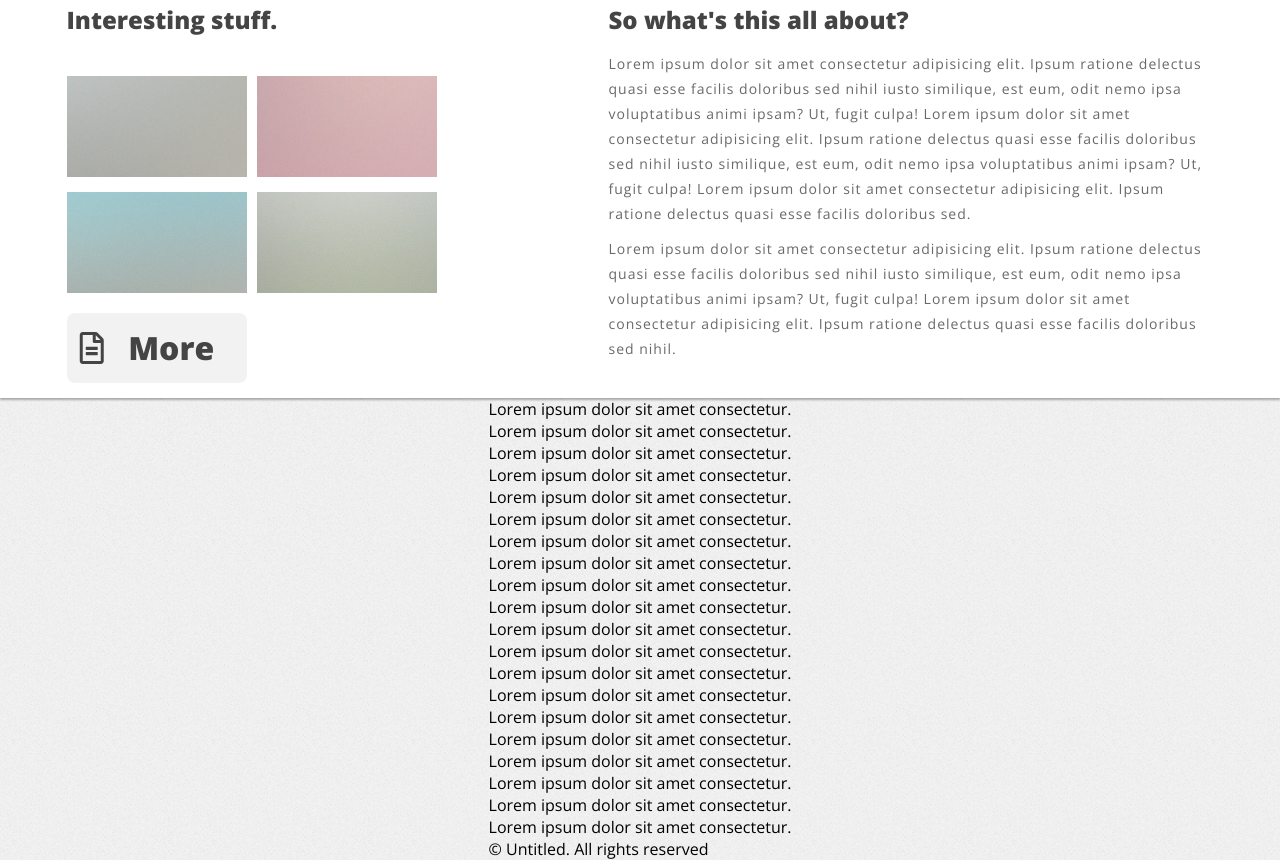
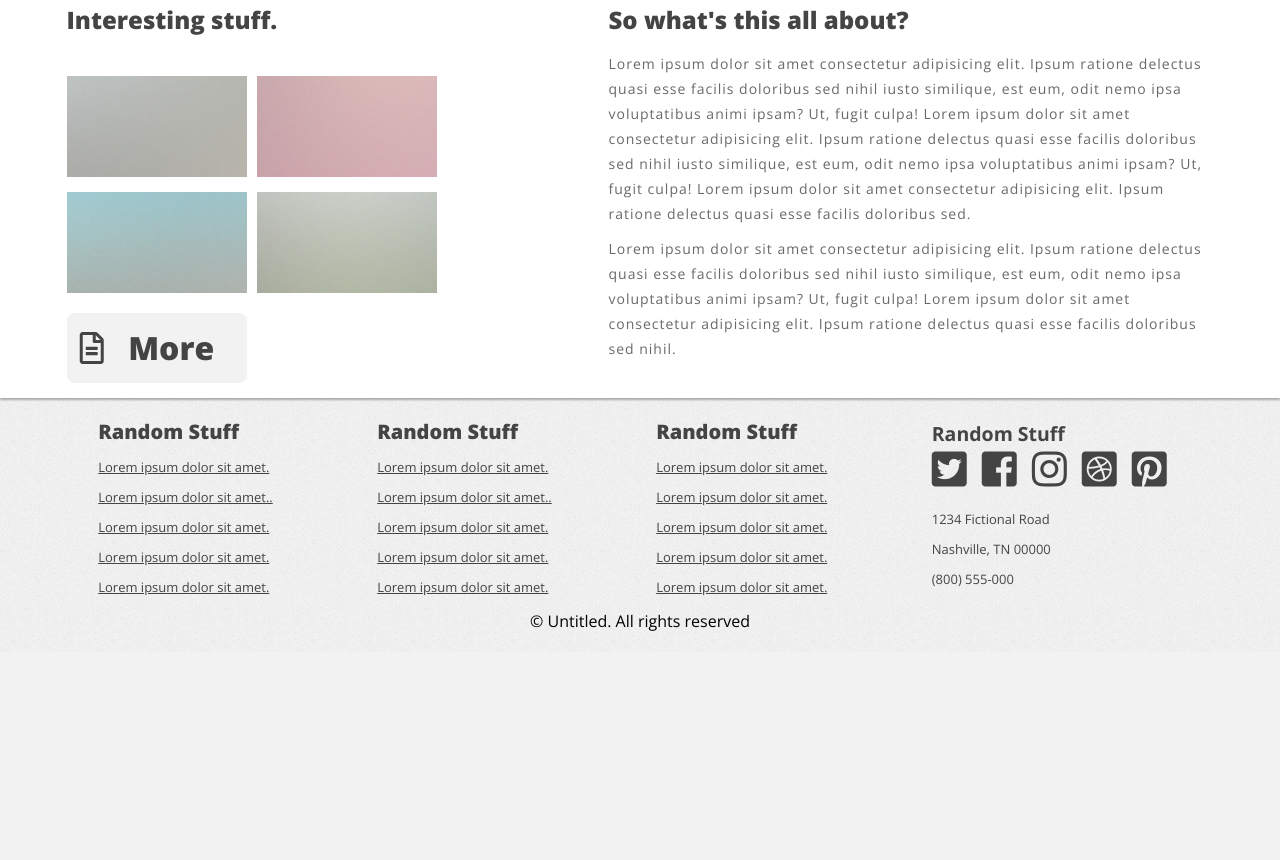
Before and after one commit to FabioFrontdev/Prueba-Frontend, a website: page public/index.html in a window 1280 px wide. Shown: the part 878-1738 px from the top of the page. After the commit the page ends 1530 px from the top, so only its background shows below. Drawn offline with nearby package versions, Linux system fonts and the light colour scheme.

Commit message:
Se termina el componente footer con sus estylos y RWD

```diff
--- a/dev/components/Footer.pug
+++ b/dev/components/Footer.pug
@@ -3,32 +3,45 @@ footer#Footer.footer
     div.footer-first
 
         div.footer-first__random
-            p Lorem ipsum dolor sit amet consectetur.
-            p Lorem ipsum dolor sit amet consectetur.
-            p Lorem ipsum dolor sit amet consectetur.
-            p Lorem ipsum dolor sit amet consectetur.
-            p Lorem ipsum dolor sit amet consectetur.
+            h2 Random Stuff
+
+            p Lorem ipsum dolor sit amet.
+            p Lorem ipsum dolor sit amet..
+            p Lorem ipsum dolor sit amet.
+            p Lorem ipsum dolor sit amet.
+            p Lorem ipsum dolor sit amet.
 
         div.footer-first__random
-            p Lorem ipsum dolor sit amet consectetur.
-            p Lorem ipsum dolor sit amet consectetur.
-            p Lorem ipsum dolor sit amet consectetur.
-            p Lorem ipsum dolor sit amet consectetur.
-            p Lorem ipsum dolor sit amet consectetur.
+            h2 Random Stuff
+
+            p Lorem ipsum dolor sit amet.
+            p Lorem ipsum dolor sit amet..
+            p Lorem ipsum dolor sit amet.
+            p Lorem ipsum dolor sit amet.
+            p Lorem ipsum dolor sit amet.
 
         div.footer-first__random
-            p Lorem ipsum dolor sit amet consectetur.
-            p Lorem ipsum dolor sit amet consectetur.
-            p Lorem ipsum dolor sit amet consectetur.
-            p Lorem ipsum dolor sit amet consectetur.
-            p Lorem ipsum dolor sit amet consectetur.
+            h2 Random Stuff
 
-        div.footer-first__random
-            p Lorem ipsum dolor sit amet consectetur.
-            p Lorem ipsum dolor sit amet consectetur.
-            p Lorem ipsum dolor sit amet consectetur.
-            p Lorem ipsum dolor sit amet consectetur.
-            p Lorem ipsum dolor sit amet consectetur.
+            p Lorem ipsum dolor sit amet.
+            p Lorem ipsum dolor sit amet.
+            p Lorem ipsum dolor sit amet.
+            p Lorem ipsum dolor sit amet.
+            p Lorem ipsum dolor sit amet.
+
+        div.footer-first__random__1
+            h2 Random Stuff
+
+            div.footer-first__random__social
+                i.fab.fa-twitter-square
+                i.fab.fa-facebook-square
+                i.fab.fa-instagram
+                i.fab.fa-dribbble-square
+                i.fab.fa-pinterest-square
+
+            p.nodec 1234 Fictional Road
+            p.nodec Nashville, TN 00000
+            p.nodec (800) 555-000
 
 
     div.footer-second
--- a/dev/scss/footer.scss
+++ b/dev/scss/footer.scss
@@ -0,0 +1,96 @@
+@import "./vars.scss";
+
+.footer {
+    max-width: $desktop;
+    width: 100%;
+    display: flex;
+    flex-direction: column;
+    align-items: center;
+    justify-content: space-around;
+    margin: 20px 0;
+    padding: 0 46px;
+
+    @include mobile{
+        margin: 0 5px;
+        padding: 0 16px;
+    }
+
+    & .footer-first {
+        width: 100%;
+        display: flex;
+        flex-direction: row;
+        align-items: center;
+        justify-content: space-around;
+        padding: 0;
+
+        @include mobile{
+            margin: 0 5px;
+            padding: 0 16px;
+            flex-direction: column;
+        }
+
+        & .footer-first__random {
+            display: flex;
+            flex-direction: column;
+            align-items: flex-start;
+            justify-content: center;
+            max-width: 300px;
+
+            @include mobile{
+                margin: 20px 0;
+            }
+
+            & h2 {
+                font-size: 20px;
+                margin-bottom: 15px;
+                font-family: $universal-font;
+                font-weight: 800;
+                color: $Darkgray-color;
+            }
+
+            & p {
+                font-size: 13px;
+                margin-bottom: 15px;
+                font-family: $universal-font;
+                font-weight: 500;
+                color: $Darkgray-color;
+                line-height: 15px;
+                text-decoration: underline;
+            }
+
+            & .footer-first__random__social{
+                display: flex;
+                flex-direction: row;
+                align-items: center;
+                justify-content: center;
+            }
+        }
+
+        & .footer-first__random__1 {
+            display: flex;
+            flex-direction: column;
+            align-items: flex-start;
+            justify-content: center;
+            max-width: 300px;
+            font-size: 13px;
+            margin-bottom: 15px;
+            font-family: $universal-font;
+            font-weight: 500;
+            color: $Darkgray-color;
+            line-height: 30px;
+            text-decoration: none;
+
+            & i {
+                width: 50px;
+                font-size: 40px;
+                margin-bottom: 15px;
+            }
+
+
+
+            @include mobile{
+                margin: 20px 0;
+            }
+        }
+    }
+}
--- a/dev/scss/index.scss
+++ b/dev/scss/index.scss
@@ -7,6 +7,7 @@
 @import "./welcome.scss";
 @import "./cards.scss";
 @import "./about.scss";
+@import "./footer.scss";
 
 * {
     margin: 0;
--- a/dev/scss/mixins/breakpoints.scss
+++ b/dev/scss/mixins/breakpoints.scss
@@ -1,6 +1,6 @@
 @import "../vars.scss";
 
-$mobile: 376px;
+$mobile: 414px;
 $tablet: 425px;
 $laptop: 1023px;
 $desktop: 1400px;
--- a/public/index.html
+++ b/public/index.html
@@ -80,32 +80,35 @@
     <footer class="footer" id="Footer">
       <div class="footer-first">
         <div class="footer-first__random">
-          <p>Lorem ipsum dolor sit amet consectetur.</p>
-          <p>Lorem ipsum dolor sit amet consectetur.</p>
-          <p>Lorem ipsum dolor sit amet consectetur.</p>
-          <p>Lorem ipsum dolor sit amet consectetur.</p>
-          <p>Lorem ipsum dolor sit amet consectetur.</p>
+          <h2>Random Stuff</h2>
+          <p>Lorem ipsum dolor sit amet.</p>
+          <p>Lorem ipsum dolor sit amet..</p>
+          <p>Lorem ipsum dolor sit amet.</p>
+          <p>Lorem ipsum dolor sit amet.</p>
+          <p>Lorem ipsum dolor sit amet.</p>
         </div>
         <div class="footer-first__random">
-          <p>Lorem ipsum dolor sit amet consectetur.</p>
-          <p>Lorem ipsum dolor sit amet consectetur.</p>
-          <p>Lorem ipsum dolor sit amet consectetur.</p>
-          <p>Lorem ipsum dolor sit amet consectetur.</p>
-          <p>Lorem ipsum dolor sit amet consectetur.</p>
+          <h2>Random Stuff</h2>
+          <p>Lorem ipsum dolor sit amet.</p>
+          <p>Lorem ipsum dolor sit amet..</p>
+          <p>Lorem ipsum dolor sit amet.</p>
+          <p>Lorem ipsum dolor sit amet.</p>
+          <p>Lorem ipsum dolor sit amet.</p>
         </div>
         <div class="footer-first__random">
-          <p>Lorem ipsum dolor sit amet consectetur.</p>
-          <p>Lorem ipsum dolor sit amet consectetur.</p>
-          <p>Lorem ipsum dolor sit amet consectetur.</p>
-          <p>Lorem ipsum dolor sit amet consectetur.</p>
-          <p>Lorem ipsum dolor sit amet consectetur.</p>
+          <h2>Random Stuff</h2>
+          <p>Lorem ipsum dolor sit amet.</p>
+          <p>Lorem ipsum dolor sit amet.</p>
+          <p>Lorem ipsum dolor sit amet.</p>
+          <p>Lorem ipsum dolor sit amet.</p>
+          <p>Lorem ipsum dolor sit amet.</p>
         </div>
-        <div class="footer-first__random">
-          <p>Lorem ipsum dolor sit amet consectetur.</p>
-          <p>Lorem ipsum dolor sit amet consectetur.</p>
-          <p>Lorem ipsum dolor sit amet consectetur.</p>
-          <p>Lorem ipsum dolor sit amet consectetur.</p>
-          <p>Lorem ipsum dolor sit amet consectetur.</p>
+        <div class="footer-first__random__1">
+          <h2>Random Stuff</h2>
+          <div class="footer-first__random__social"><i class="fab fa-twitter-square"></i><i class="fab fa-facebook-square"></i><i class="fab fa-instagram"></i><i class="fab fa-dribbble-square"></i><i class="fab fa-pinterest-square"></i></div>
+          <p class="nodec">1234 Fictional Road</p>
+          <p class="nodec">Nashville, TN 00000</p>
+          <p class="nodec">(800) 555-000</p>
         </div>
       </div>
       <div class="footer-second">
```
Also changed, not shown: public/Footer.html, public/css/index.css, public/template.html.
